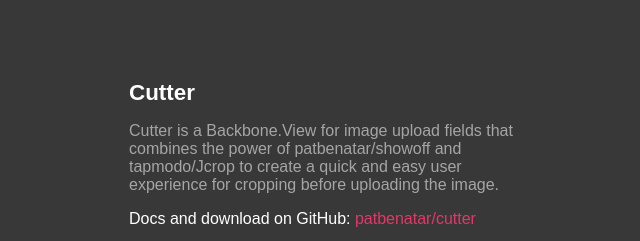
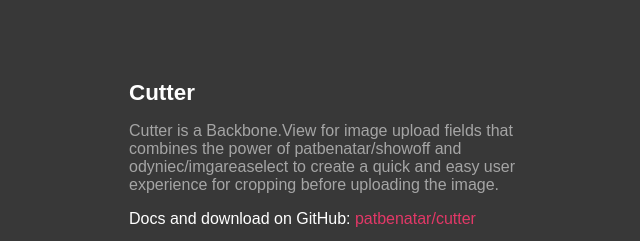
Before and after one commit to patbenatar/cutter, a plain HTML site: page index.html in a window 1280 px wide. Shown: the top 241 px of the page, 311-951 px from the left. Drawn offline with Linux system fonts and the light colour scheme.

Commit message:
Updates copy

```diff
--- a/index.html
+++ b/index.html
@@ -104,7 +104,7 @@
 <body>
   <div class="container">
     <h1>Cutter</h1>
-    <p class="description">Cutter is a Backbone.View for image upload fields that combines the power of patbenatar/showoff and tapmodo/Jcrop to create a quick and easy user experience for cropping before uploading the image.</p>
+    <p class="description">Cutter is a Backbone.View for image upload fields that combines the power of patbenatar/showoff and odyniec/imgareaselect to create a quick and easy user experience for cropping before uploading the image.</p>
     <p>Docs and download on GitHub: <a href="https://github.com/patbenatar/cutter">patbenatar/cutter</a></p>
     <div class="js-my_image">
       <input type="file">
```
